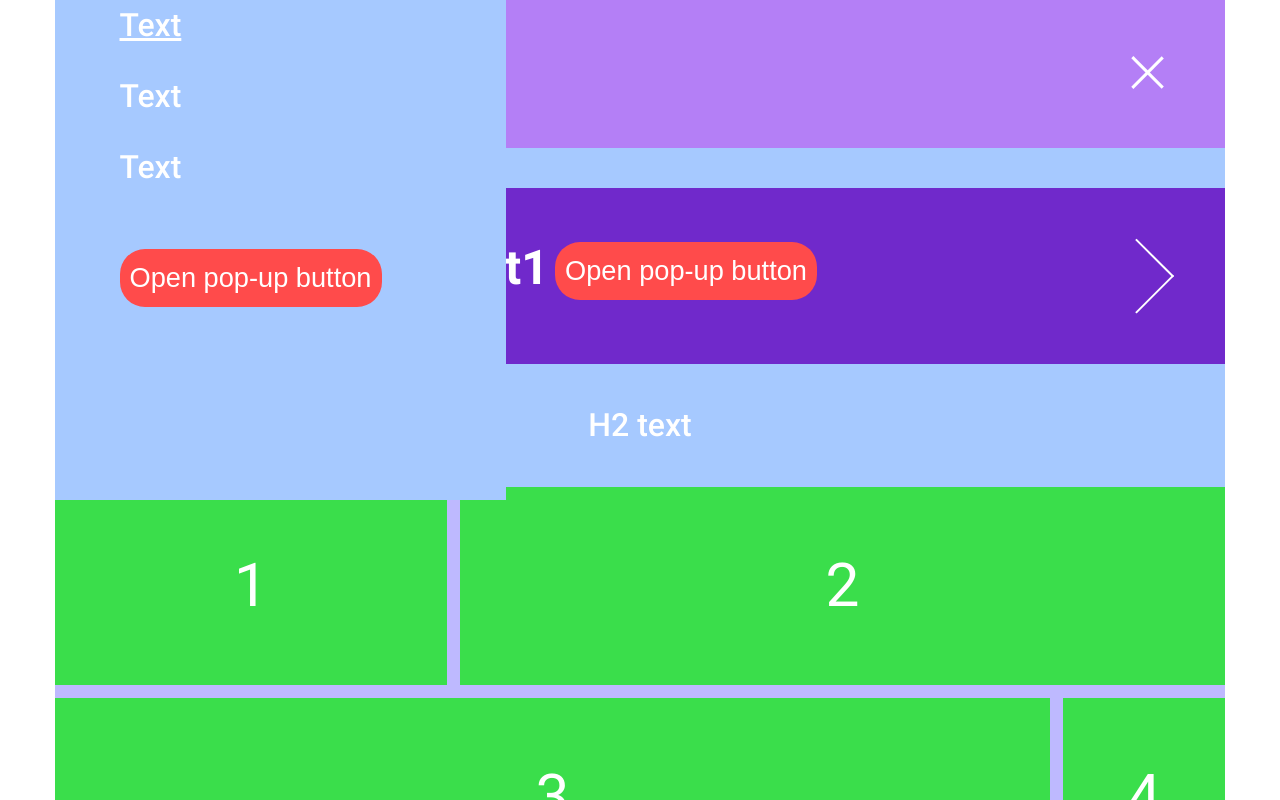
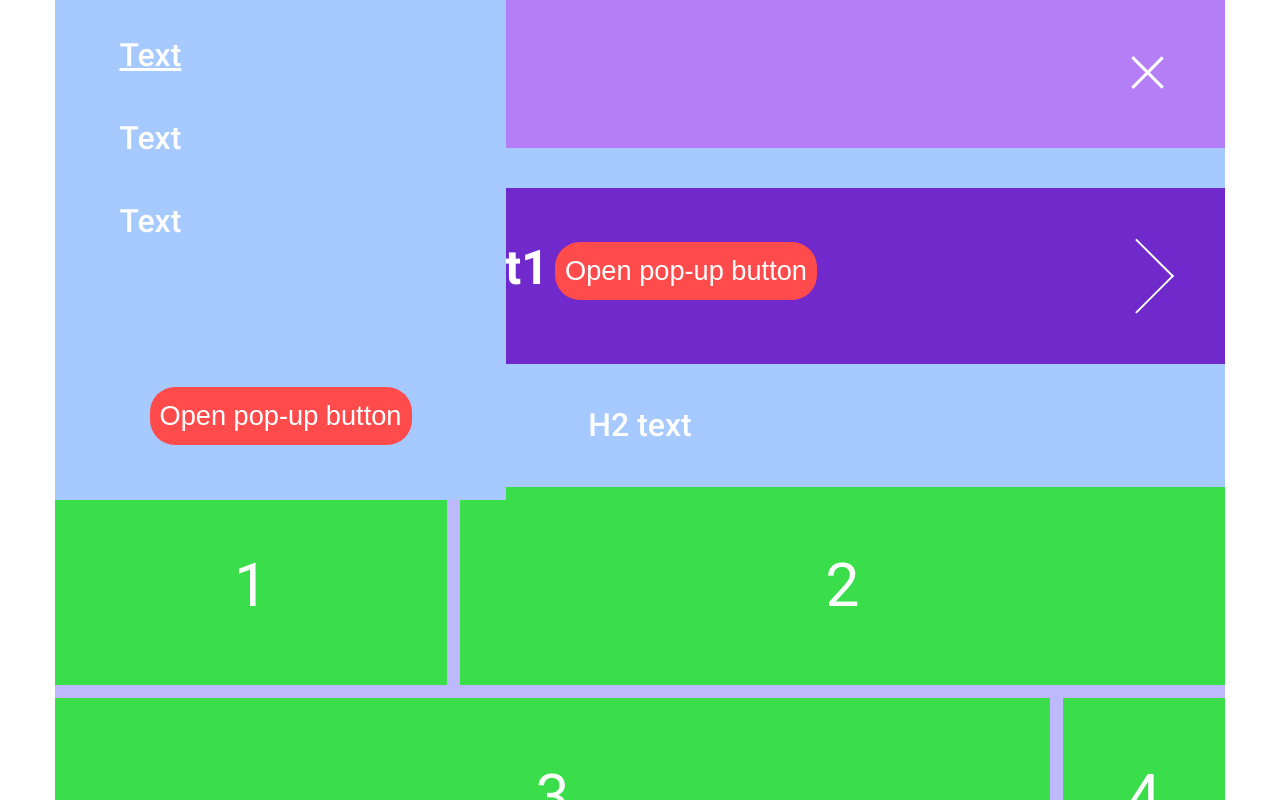
Before and after one commit to mvodev/QualityOfExecution, a website built with webpack: page index.pug in a window 1280 px wide. Both pictures are taken after a click on the element 1147 px from the left and 74 px from the top of the page. Shown: the top 800 px of the page. Built offline with nearby package versions, Linux system fonts and the light colour scheme.

Commit message:
pp fixed for burger menu opened

```diff
--- a/index.pug
+++ b/index.pug
@@ -18,7 +18,7 @@ html(lang='ru')
     meta(name="msapplication-TileColor" content="#da532c")
     meta(name="theme-color" content="#ffffff")
     meta(name='viewport' content='width=device-width, initial-scale=1.0')
-    title='Верстка в рамках учебного задания Quality Of Execution'
+    title='Верстка в рамках тестового задания Quality Of Execution'
   body.wrapper
     +header
     main.main
--- a/src/components/header/header.scss
+++ b/src/components/header/header.scss
@@ -13,7 +13,7 @@
     gap: 55px;
   }
   & .navbar .list-links_is-vertical {
-    gap: 20px;
+    gap: 32px;
   }
   &_is-opened {
     padding-left: 0;
--- a/src/components/list-links/list-links.scss
+++ b/src/components/list-links/list-links.scss
@@ -20,7 +20,6 @@
 
   &_is-vertical {
     flex-direction: column;
-    gap: 20px;
   }
 
 }
--- a/src/components/navbar/navbar.scss
+++ b/src/components/navbar/navbar.scss
@@ -16,10 +16,13 @@
     left: 0;
     top: 0;
     align-items: flex-start;
+    justify-content: space-between;
+    padding-top: 30px;
 
     .pop-up{
-      margin-top: 55px;
+      margin-bottom: 55px;
       display: block;
+      margin-left: 30px;
     }
   }
 
```
Also changed, not shown: pp open burger.jpg (added).
